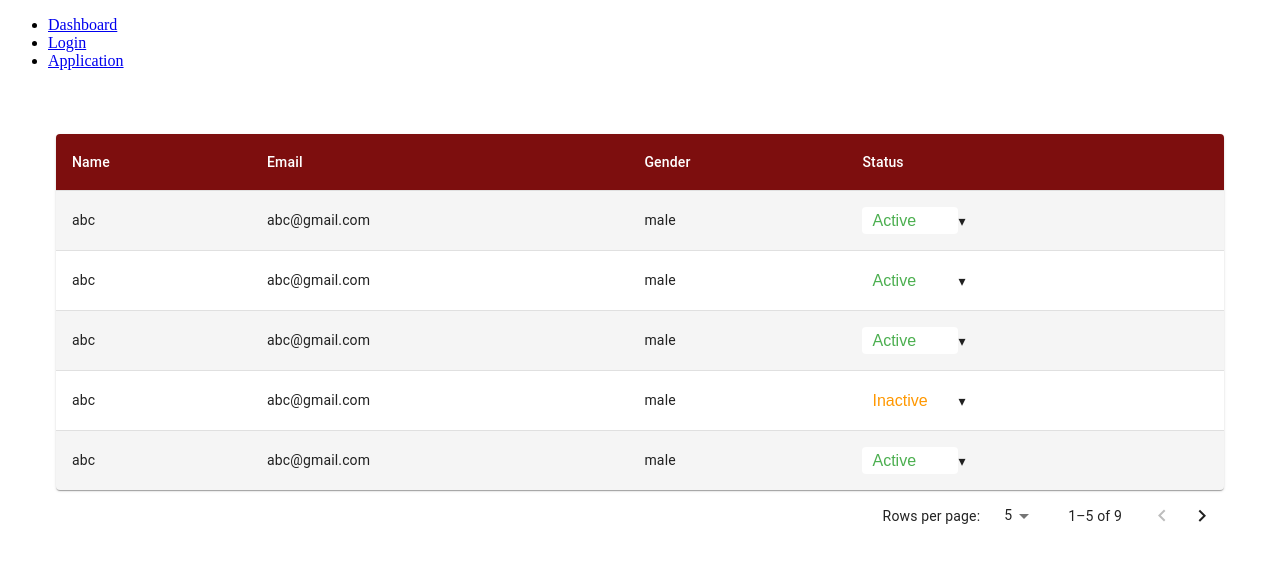
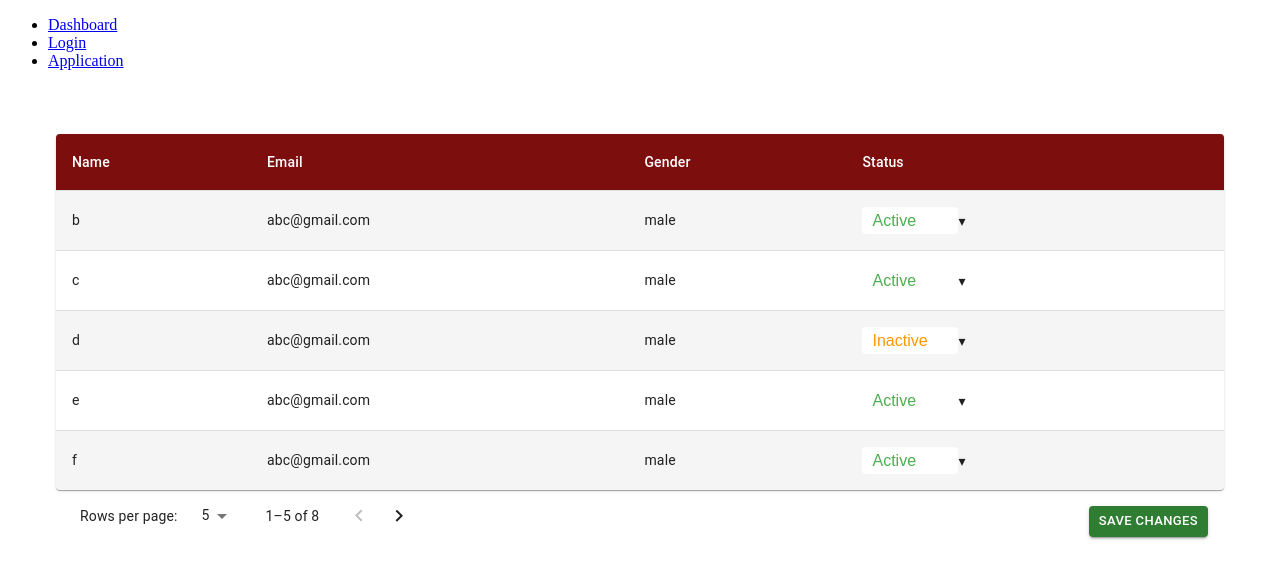
Before and after one commit to eashah-uwu/GoSaaS-Reporting-Microservice, a React (Vite) app in the folder RMS/: page /application in a window 1280 px wide. Shown: the top 578 px of the page. Built offline with nearby package versions, Linux system fonts and the light colour scheme.

Commit message:
-> Added Confirmation Dialogue incase of Deletion Operation. -> Added better management of states, So that the updated data can be easily sent to the backend -> Filtered Deleted columns to not to display in the table.

```diff
--- a/RMS/package.json
+++ b/RMS/package.json
@@ -12,6 +12,7 @@
   "dependencies": {
     "@emotion/react": "^11.13.0",
     "@emotion/styled": "^11.13.0",
+    "@mui/icons-material": "^5.16.5",
     "@mui/material": "^5.16.5",
     "@tanstack/react-query": "^5.51.15",
     "@tanstack/react-table": "^8.19.3",
--- /dev/null
+++ b/RMS/src/Components/ConfirmationDialogue/Confirmation.tsx
@@ -0,0 +1,46 @@
+import React from 'react';
+import { Dialog, DialogTitle, DialogContent, DialogActions, Button, IconButton } from '@mui/material';
+import CloseIcon from '@mui/icons-material/Close';
+
+interface ConfirmationDialogProps {
+    open: boolean;
+    onClose: () => void;
+    onConfirm: () => void;
+    title: string;
+    message: string;
+}
+
+const ConfirmationDialog: React.FC<ConfirmationDialogProps> = ({ open, onClose, onConfirm, title, message }) => {
+    return (
+        <Dialog open={open} onClose={onClose}>
+            <DialogTitle>
+                {title}
+                <IconButton
+                    aria-label="close"
+                    onClick={onClose}
+                    sx={{
+                        position: 'absolute',
+                        right: 8,
+                        top: 8,
+                        color: (theme) => theme.palette.grey[500],
+                    }}
+                >
+                    <CloseIcon />
+                </IconButton>
+            </DialogTitle>
+            <DialogContent dividers>
+                {message}
+            </DialogContent>
+            <DialogActions>
+                <Button onClick={onClose} color="primary">
+                    Cancel
+                </Button>
+                <Button onClick={onConfirm} color="primary">
+                    Confirm
+                </Button>
+            </DialogActions>
+        </Dialog>
+    );
+};
+
+export default ConfirmationDialog;
--- a/RMS/src/Components/Table/Columns/CreateColumns.tsx
+++ b/RMS/src/Components/Table/Columns/CreateColumns.tsx
@@ -1,13 +1,14 @@
 import React from "react";
 import { ColumnDef } from "@tanstack/react-table";
 import StatusSelect from "./StatusComponent/StatusSelect";
-import classes from "./Columns.module.css"
-export const setColumns = (baseColumns: { accessorKey: string; header: string }[], includeStatus: boolean) => {
-  const Columns: ColumnDef<any>[] = createColumns(baseColumns, includeStatus);
+import classes from "./Columns.module.css";
+
+export const setColumns = (baseColumns: { accessorKey: string; header: string }[], includeStatus: boolean, handleStatusChange: (id: string, newStatus: string) => void) => {
+  const Columns: ColumnDef<any>[] = createColumns(baseColumns, includeStatus, handleStatusChange);
   return Columns;
 };
 
-const createColumns = (baseColumns: { accessorKey: string; header: string }[], includeStatus: boolean): ColumnDef<any>[] => {
+const createColumns = (baseColumns: { accessorKey: string; header: string }[], includeStatus: boolean, handleStatusChange: (id: string, newStatus: string) => void): ColumnDef<any>[] => {
   const columns: ColumnDef<any>[] = baseColumns.map((col) => ({
     accessorKey: col.accessorKey,
     header: col.header,
@@ -17,7 +18,7 @@ const createColumns = (baseColumns: { accessorKey: string; header: string }[], i
     columns.push({
       accessorKey: 'status',
       header: 'Status',
-      cell: (info:any) => <StatusSelect value={info.getValue()} />,
+      cell: (info: any) => <StatusSelect value={info.getValue()} rowId={info.row.original.id} handleStatusChange={handleStatusChange} />,
     });
   }
 
--- a/RMS/src/Components/Table/Columns/StatusComponent/StatusSelect.tsx
+++ b/RMS/src/Components/Table/Columns/StatusComponent/StatusSelect.tsx
@@ -2,13 +2,17 @@ import React from "react";
 import classes from "./StatusSelect.module.css";
 interface StatusSelectProps {
     value: string;
+    rowId: string;
+    handleStatusChange: (id: string, newStatus: string) => void;
 }
 
-const StatusSelect: React.FC<StatusSelectProps> = ({ value }) => {
+const StatusSelect: React.FC<StatusSelectProps> = ({ value,rowId,handleStatusChange }) => {
     const [status, setStatus] = React.useState(value);
 
     const handleChange = (event: React.ChangeEvent<HTMLSelectElement>) => {
-        setStatus(event.target.value);
+        const newStatus = event.target.value;
+        setStatus(newStatus);
+        handleStatusChange(rowId, newStatus);
     };
 
     return (
--- a/RMS/src/Components/Table/Table.module.css
+++ b/RMS/src/Components/Table/Table.module.css
@@ -1,3 +1,9 @@
 .main_body{
     text-align: center;
 }
+
+
+.pagination_span{
+    float: left;
+
+}
--- a/RMS/src/Components/Table/Table.tsx
+++ b/RMS/src/Components/Table/Table.tsx
@@ -3,10 +3,11 @@ import { Paper, Table as MuiTable, TableBody, TableCell, TableHead, TableRow, Ta
 import { ColumnDef, flexRender, getCoreRowModel, useReactTable } from "@tanstack/react-table";
 import { styled } from '@mui/material/styles';
 import { tableCellClasses } from '@mui/material/TableCell';
-
+import classes from "./Table.module.css"
 interface TableProps {
     data: any[];
     columns: ColumnDef<any>[];
+
 }
 
 const StyledTableCell = styled(TableCell)(({ theme }) => ({
@@ -47,7 +48,7 @@ const Table: FC<TableProps> = ({ data, columns }) => {
     };
 
     return (
-        <>
+        <div className={classes.main_body}>
             <TableContainer component={Paper}>
                 <MuiTable sx={{ minWidth: 700 }} aria-label="customized table">
                     <TableHead>
@@ -79,6 +80,7 @@ const Table: FC<TableProps> = ({ data, columns }) => {
                     </TableBody>
                 </MuiTable>
             </TableContainer>
+            <span className={classes.pagination_span} >
                 <TablePagination
                     rowsPerPageOptions={[5, 10, 25]}
                     component="div"
@@ -88,7 +90,8 @@ const Table: FC<TableProps> = ({ data, columns }) => {
                     onPageChange={handleChangePage}
                     onRowsPerPageChange={handleChangeRowsPerPage}
                 />
-        </>
+            </span>
+        </div>
     );
 };
 
--- a/RMS/src/Pages/ApplicationPage.tsx
+++ b/RMS/src/Pages/ApplicationPage.tsx
@@ -1,31 +1,34 @@
 import React, { useEffect, useState } from 'react';
 import axios from 'axios';
-import { Box } from '@mui/material';
+import { Box, Button } from '@mui/material';
 import Navbar from '../Components/Navbar';
 import Table from '../Components/Table/Table';
-import { setColumns } from '../Components/Table/Columns/CreateColumns.tsx';
-
+import { setColumns } from '../Components/Table/Columns/CreateColumns';
+import classes from "./pages.module.css"
+import Confirmation from "../Components/ConfirmationDialogue/Confirmation"
 const baseColumns = [
     { accessorKey: 'name', header: 'Name' },
     { accessorKey: 'email', header: 'Email' },
     { accessorKey: 'gender', header: 'Gender' },
 ];
 
-const DATA=[
-  {id:"1",name:"abc",email:"abc@gmail.com",gender:"male",status:"active"},
-  {id:"2",name:"abc",email:"abc@gmail.com",gender:"male",status:"active"},
-  {id:"3",name:"abc",email:"abc@gmail.com",gender:"male",status:"active"},
-  {id:"4",name:"abc",email:"abc@gmail.com",gender:"male",status:"inactive"},
-  {id:"5",name:"abc",email:"abc@gmail.com",gender:"male",status:"active"},
-  {id:"6",name:"abc",email:"abc@gmail.com",gender:"male",status:"active"},
-  {id:"7",name:"abc",email:"abc@gmail.com",gender:"male",status:"active"},
-  {id:"8",name:"abc",email:"abc@gmail.com",gender:"male",status:"active"},
-  {id:"9",name:"abc",email:"abc@gmail.com",gender:"male",status:"active"},
+const DATA = [
+    { id: "1", name: "a", email: "abc@gmail.com", gender: "male", status: "delete" },
+    { id: "2", name: "b", email: "abc@gmail.com", gender: "male", status: "active" },
+    { id: "3", name: "c", email: "abc@gmail.com", gender: "male", status: "active" },
+    { id: "4", name: "d", email: "abc@gmail.com", gender: "male", status: "inactive" },
+    { id: "5", name: "e", email: "abc@gmail.com", gender: "male", status: "active" },
+    { id: "6", name: "f", email: "abc@gmail.com", gender: "male", status: "active" },
+    { id: "7", name: "g", email: "abc@gmail.com", gender: "male", status: "active" },
+    { id: "8", name: "h", email: "abc@gmail.com", gender: "male", status: "active" },
+    { id: "9", name: "i", email: "abc@gmail.com", gender: "male", status: "active" },
 ]
 const ApplicationPage = () => {
     const [users, setUsers] = useState<any[]>(DATA);
     const [loading, setLoading] = useState<boolean>(true);
     const [error, setError] = useState<string | null>(null);
+    const [openDialog, setOpenDialog] = useState<boolean>(false);
+    const [selectedUserId, setSelectedUserId] = useState<string | null>(null);
 
     const fetchUsers = async () => {
         try {
@@ -39,12 +42,48 @@ const ApplicationPage = () => {
     };
 
     useEffect(() => {
-      setLoading(false);
-       // fetchUsers();
+        setLoading(false);
+        // fetchUsers();
     }, []);
 
+    const handleStatusChange = (id: string, newStatus: string) => {
+        if (newStatus === 'delete') {
+            setSelectedUserId(id);
+            setOpenDialog(true);
+        } else {
+            setUsers((prevUsers) =>
+                prevUsers.map((user) =>
+                    user.id === id ? { ...user, status: newStatus } : user
+                )
+            );
+        }
+    };
+    const handleDeleteConfirm = () => {
+        setUsers((prevUsers) =>
+            prevUsers.map((user) =>
+                user.id === selectedUserId ? { ...user, status: 'delete' } : user
+            )
+        );
+        setOpenDialog(false);
+        setSelectedUserId(null);
+    };
+
+    const handleDeleteCancel = () => {
+        setOpenDialog(false);
+        setSelectedUserId(null);
+    };
+
     const includeStatus = true;
-    const Columns = setColumns(baseColumns, includeStatus);
+    const Columns = setColumns(baseColumns, includeStatus, handleStatusChange);
+    const filteredUsers = users.filter(user => user.status !== 'delete');
+    const handleSave = async () => {
+        try {
+           console.log(users)
+            alert('Data successfully updated');
+        } catch (error) {
+            alert('Failed to update data');
+        }
+    };
 
     return (
         <>
@@ -52,8 +91,21 @@ const ApplicationPage = () => {
             <Box padding={6}>
                 {loading && <p>Loading...</p>}
                 {error && <p>{error}</p>}
-                {users && <Table data={users} columns={Columns} />}
+                {filteredUsers && <Table data={filteredUsers} columns={Columns}/>}
+                <span className={classes.save_button_span}>
+                    <Button variant="contained" color="success" size="small" onClick={handleSave}>
+                        Save Changes
+                    </Button>
+                </span>
             </Box>
+            <Confirmation
+                open={openDialog}
+                onClose={handleDeleteCancel}
+                onConfirm={handleDeleteConfirm}
+                title="Confirm Deletion"
+                message="Are you sure you want to delete this user?"
+            />
+
         </>
     );
 };
--- /dev/null
+++ b/RMS/src/Pages/pages.module.css
@@ -0,0 +1,5 @@
+/* application page */
+.save_button_span{
+    float: right;
+    padding: 1rem;
+}
```
Also changed, not shown: RMS/tsconfig.json (added, +34 -0 lines), RMS/src/Components/ConfirmationDialogue/Confirmation.module.css (added), 1 other file (tests, documents, lock files or other folders). Lines whose indentation alone changed are shown as unchanged.
